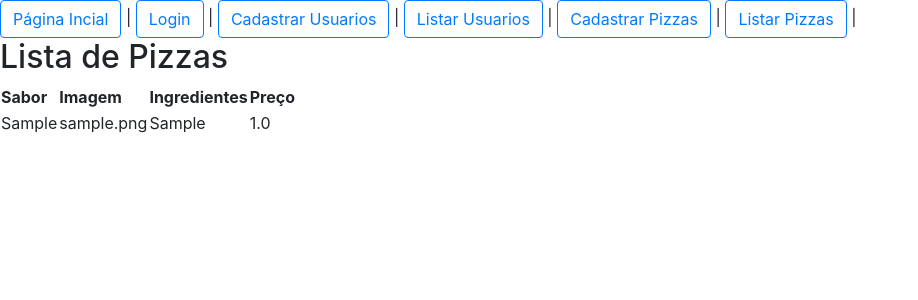
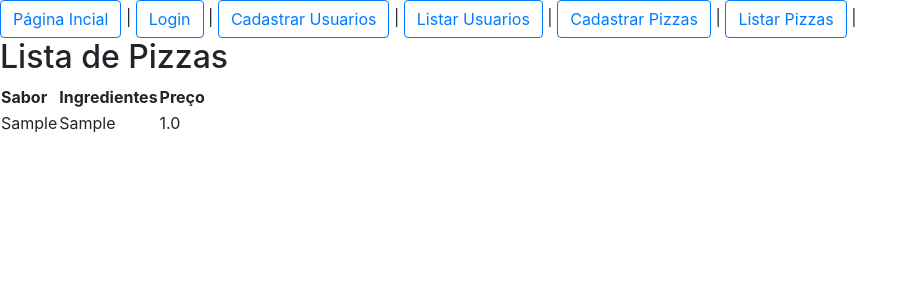
Before and after one commit to tenshialk/lesson_flask_crud_update_delete, a Flask app: page /pizzas/pizzas/recovery in a window 1280 px wide. Shown: the top 300 px of the page, without its empty margins (0-918 px from the left). Run offline with Flask 3, Linux system fonts and the light colour scheme; tables that the repository leaves empty hold one stand-in row (values such as "Sample post").

Commit message:
28/11/24

```diff
--- a/controllers/Pizza.py
+++ b/controllers/Pizza.py
@@ -8,7 +8,6 @@ bp_pizzas = Blueprint('pizzas', __name__)
 def create():
     if request.method == 'POST':
         sabor = request.form['sabor']
-        imagem = request.form['imagem']
         ingredientes = request.form['ingredientes']
         preco = float(request.form['preco'])
 
--- a/models/Pizza.py
+++ b/models/Pizza.py
@@ -10,7 +10,6 @@ class Pizza(db.Model):
 
     def __init__(self, sabor, imagem, ingredientes, preco):
         self.sabor = sabor
-        self.imagem = imagem
         self.ingredientes = ingredientes
         self.preco = preco
 
--- a/templates/create_Pizza.html
+++ b/templates/create_Pizza.html
@@ -4,7 +4,6 @@
 <h2>Cadastrar Nova Pizza</h2>
 <form action="{{ url_for('pizzas.create') }}" method="POST">
     Sabor: <input type="text" name="sabor" required><br/>
-    Imagem: <input type="text" name="imagem"><br/>
     Ingredientes: <input type="text" name="ingredientes" required><br/>
     Preço: <input type="number" step="0.01" name="preco" required><br/>
     <input type="submit" value="Cadastrar">
--- a/templates/recovery_pizza.html
+++ b/templates/recovery_pizza.html
@@ -6,7 +6,6 @@
     <thead>
         <tr>
             <th>Sabor</th>
-            <th>Imagem</th>
             <th>Ingredientes</th>
             <th>Preço</th>
         </tr>
@@ -15,7 +14,6 @@
         {% for pizza in pizzas %}
         <tr>
             <td>{{ pizza.sabor }}</td>
-            <td>{{ pizza.imagem }}</td>
             <td>{{ pizza.ingredientes }}</td>
             <td>{{ pizza.preco }}</td>
         </tr>
```
Also changed, not shown: templates/update_Pizza.html (added, +10 -0 lines), 1 other file.
